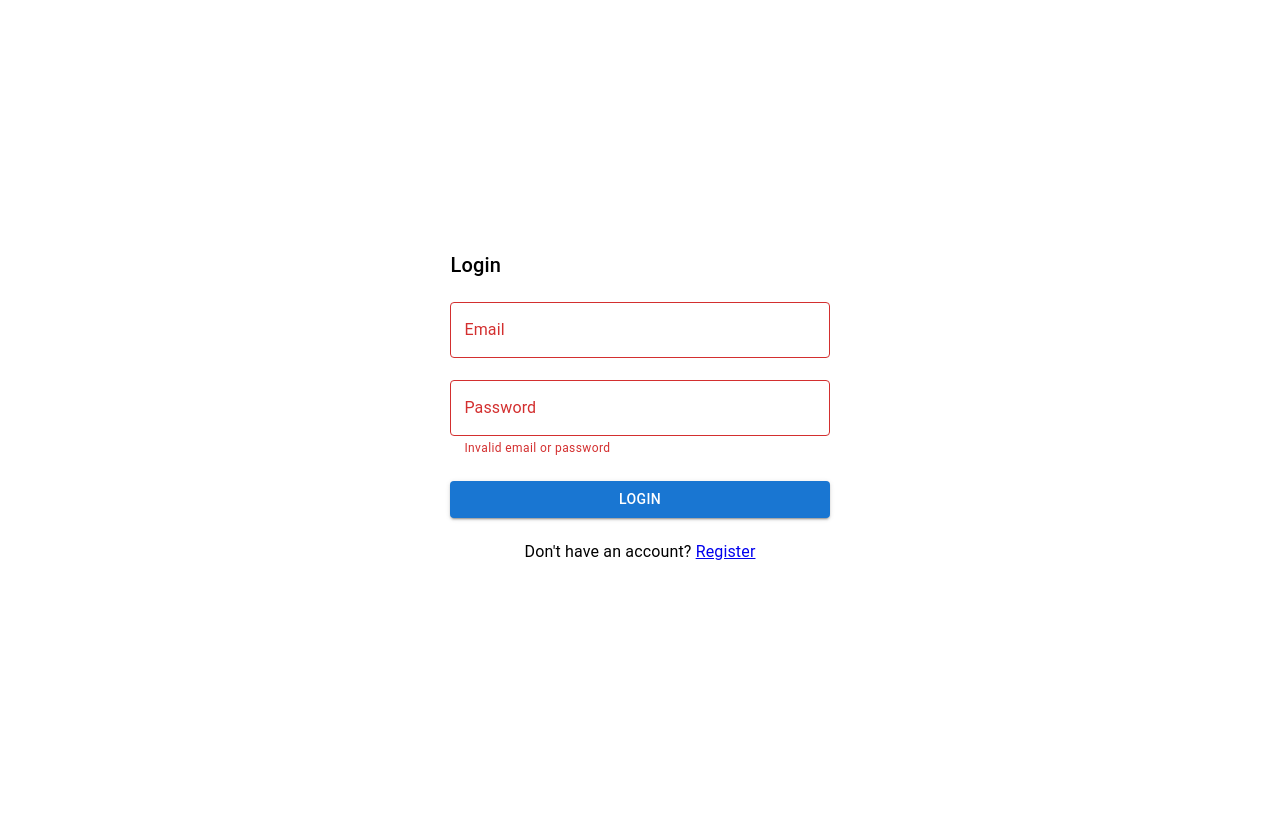
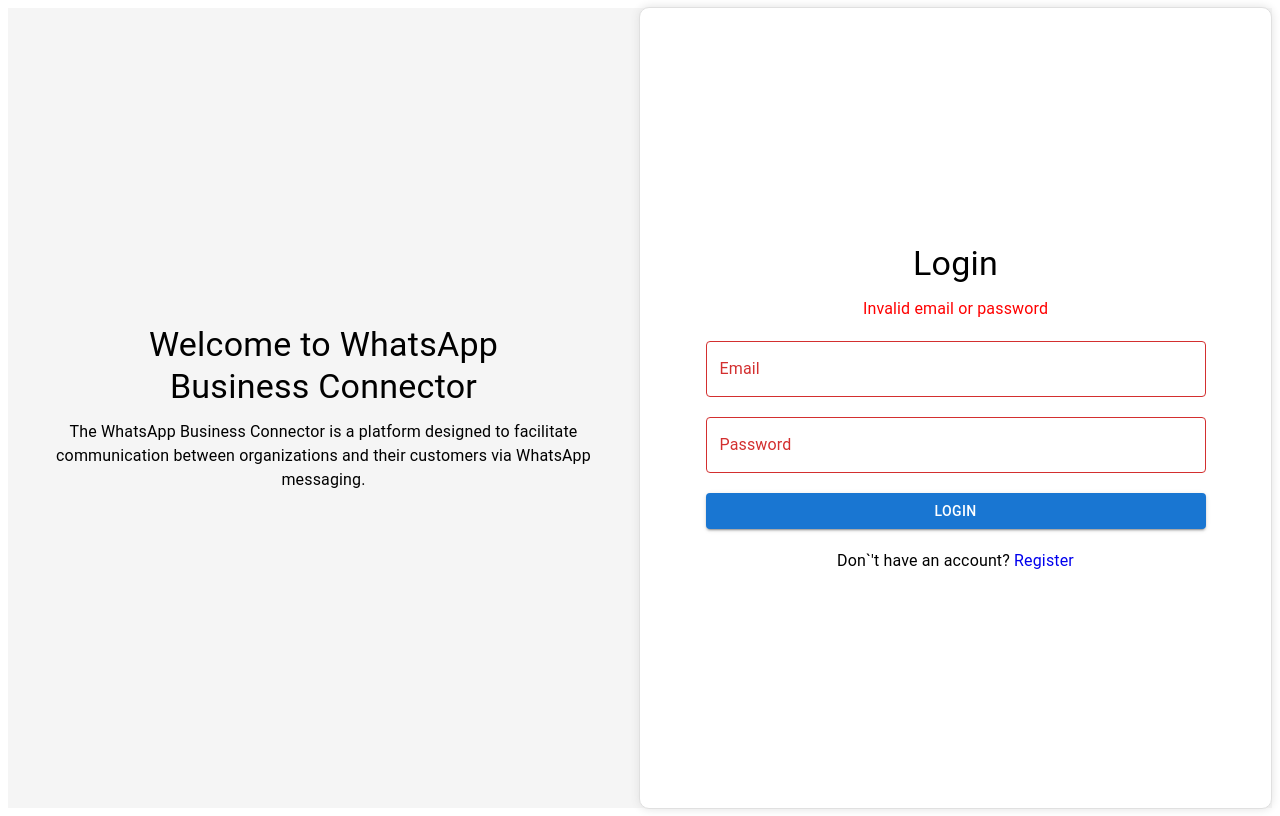
Before and after one commit to Thambara-20/wa-business, a React (Create React App) app in the folder frontend/: page /login in a window 1280 px wide. Built offline with nearby package versions, Linux system fonts and the light colour scheme; no server answers.

Commit message:
updated login and register

```diff
--- a/frontend/src/App.tsx
+++ b/frontend/src/App.tsx
@@ -53,9 +53,9 @@
         <Route path={Paths.LOGIN} element={<Login />} />
         <Route path={Paths.REGISTER} element={<Register />} />
         <Route path={Paths.SIGNUP} element={<PasswordCreate />} />
+        <Route path={Paths.TEMPLATE} element={<Template />} />
         <Route element={<ProtectedRoute />}>
           <Route path={Paths.HOME} element={<Home />} />
-          <Route path={Paths.TEMPLATE} element={<Template />} />
           <Route path={Paths.SETTINGS} element={<Settings />} />
         </Route>
       </Routes>
--- a/frontend/src/components/Appbar/Appbar.tsx
+++ b/frontend/src/components/Appbar/Appbar.tsx
@@ -12,7 +12,6 @@
 import { setSocketId } from "../../redux/user/slice";
 import { Socket, io } from "socket.io-client";
 const url = process.env.REACT_APP_API_URL;
-
 
 const AppbarWrapper = styled.div`
   display: flex;
@@ -120,7 +119,6 @@
   }, []);
 
   useEffect(() => {
-
     const socket: any = io(`${url}`);
 
     socket.on("email_sent_successfully", (id: any) => {
@@ -150,7 +148,7 @@
     return () => {
       socket.disconnect();
     };
-  }, [dispatch]);
+  }, []);
 
   const handleLogin = () => {
     dispatch(login({ user: "test" }));
--- a/frontend/src/containers/Login/Login.tsx
+++ b/frontend/src/containers/Login/Login.tsx
@@ -1,41 +1,81 @@
-import { useEffect, useState } from "react";
+import React, { useEffect, useState } from "react";
 import { Button, TextField, Typography } from "@mui/material";
 import styled from "styled-components";
-const LocalstorageId = `${process.env.REACT_APP_API_URL}`;
-
 import { useAppDispatch, useAppSelector } from "../../redux/hooks";
 import { useNavigate } from "react-router";
 import { authenticate, login, updateUser } from "../../redux/user/slice";
 import { Paths } from "../../App";
-const StyledPasswordCreate = styled.div`
-  position: relative;
+
+const StyledLoginContainer = styled.div`
+  display: flex;
+  justify-content: center;
+  align-items: center;
   height: 100vh;
-  width: 100%;
+  background-color: #f5f5f5;
+
+  @media (max-width: 700px) {
+    flex-direction: column;
+    height: 100vh;
+  }
+`;
+
+const StyledWelcomeContainer = styled.div`
+  flex: 1;
+  padding: 20px;
   display: flex;
   flex-direction: column;
   align-items: center;
   justify-content: center;
+  text-align: center;
+
+  @media (max-width: 700px) {
+    font-size: 0.5rem;
+    flex: 0.5;
+  }
 `;
 
-const StyledTypography = styled(Typography)`
-  margin: 10px 0 12px 0 !important;
-`;
-
-const StyledPasswordContainer = styled.div`
+const StyledLoginFormContainer = styled.div`
+  flex: 1;
+  padding: 20px;
   display: flex;
   flex-direction: column;
   align-items: center;
-  width: 30%;
-  min-width: 250px;
+  justify-content: center;
+  border: 1px solid #e0e0e0;
+  box-shadow: 0px 0px 10px 0px #e0e0e0;
+  border-radius: 10px;
+  height: 95vh;
+  background-color: white;
+  @media (max-width: 700px) {
+
+    height: 10vh;
+    justify-content: flex-start;
+  }
+`;
+
+const StyledForm = styled.form`
+  width: 100%;
   max-width: 500px;
+  display: flex;
+  flex-direction: column;
+  align-items: center;
+
+  @media (max-width: 700px) {
+    min-width: 350px;
+  }
+`;
+
+const StyledTextField = styled(TextField)`
+  margin-bottom: 20px !important;
 `;
 
 const StyledButton = styled(Button)`
-  margin: 10px 0 12px 0 !important;
+  margin-bottom: 20px !important;
 `;
 
-const StyledTextField = styled(TextField)`
-  margin: 10px 0 12px 0 !important;
+const StyledErrorMessage = styled(Typography)`
+  margin-bottom: 20px !important;
+  color: red;
 `;
 
 const Login = () => {
@@ -49,9 +89,7 @@
   const isLogged = useAppSelector((state) => state.user.isLogged);
 
   useEffect(() => {
-
     dispatch(authenticate());
-
     if (isLogged) {
       navigate(Paths.HOME);
     }
@@ -80,16 +118,25 @@
   };
 
   return (
-    <StyledPasswordCreate>
-      <StyledPasswordContainer>
-        <StyledTypography
-          fontSize={20}
-          fontWeight={500}
-          justifyContent={"flex-start"}
-          width={"100%"}
-        >
+    <StyledLoginContainer>
+      <StyledWelcomeContainer>
+        <Typography variant="h4" gutterBottom maxWidth={400}>
+          Welcome to WhatsApp Business Connector
+        </Typography>
+        <Typography maxWidth={600}>
+          The WhatsApp Business Connector is a platform designed to facilitate
+          communication between organizations and their customers via WhatsApp
+          messaging.
+        </Typography>
+      </StyledWelcomeContainer>
+      <StyledLoginFormContainer>
+        <Typography variant="h4" gutterBottom>
           Login
-        </StyledTypography>
+        </Typography>
+        <StyledForm onSubmit={handleSubmit}>
+          <StyledErrorMessage>
+            {emailError || LoginError ? "Invalid email or password" : ""}
+          </StyledErrorMessage>
           <StyledTextField
             fullWidth
             placeholder="Email"
@@ -97,7 +144,7 @@
             onChange={(e) => handleEmailChange(e.target.value)}
             error={emailError || LoginError}
             label="Email"
-          helperText={emailError ? "Mandatory field missing" : ""}
+            helperText={emailError ? "Email is required" : ""}
           />
           <StyledTextField
             fullWidth
@@ -107,22 +154,17 @@
             value={password}
             onChange={(e) => handlePasswordChange(e.target.value)}
             error={passwordError || LoginError}
-          helperText={
-            passwordError
-              ? "Mandatory field missing"
-              : LoginError
-                ? "Invalid email or password"
-                : ""
-          }
+            helperText={passwordError ? "Password is required" : ""}
           />
           <StyledButton variant="contained" fullWidth onClick={handleSubmit}>
             Login
           </StyledButton>
-        <StyledTypography>
-          Don&apos;t have an account? <a href={Paths.REGISTER}>Register</a>
-        </StyledTypography>
-      </StyledPasswordContainer>
-    </StyledPasswordCreate>
+          <Typography>
+            Don`&apos;t have an account? <a href={Paths.REGISTER} style={{textDecoration:"none"}}>Register</a>
+          </Typography>
+        </StyledForm>
+      </StyledLoginFormContainer>
+    </StyledLoginContainer>
   );
 };
 
--- a/frontend/src/containers/Register/Register.tsx
+++ b/frontend/src/containers/Register/Register.tsx
@@ -4,10 +4,7 @@
 import { Visibility, VisibilityOff } from "@mui/icons-material";
 import { useAppDispatch, useAppSelector } from "../../redux/hooks";
 import { useNavigate } from "react-router";
-import {
-  register,
-  updateNewUser,
-} from "../../redux/user/slice";
+import { register, updateNewUser } from "../../redux/user/slice";
 import { Paths } from "../../App";
 import {
   isValidEmail,
@@ -17,16 +14,51 @@
 import NotificationPopup from "../../components/Notification/Notification";
 import { NotificationTypes } from "../../utilities";
 
-const StyledPasswordCreate = styled.div`
-  position: relative;
+const StyledLoginContainer = styled.div`
+  display: flex;
+  justify-content: center;
+  align-items: center;
   height: 100vh;
-  width: 100%;
+  background-color: #f5f5f5;
+
+  @media (max-width: 700px) {
+    flex-direction: column;
+    height: 100vh;
+  }
+`;
+
+const StyledWelcomeContainer = styled.div`
+  flex: 1;
+  padding: 20px;
   display: flex;
   flex-direction: column;
   align-items: center;
   justify-content: center;
+  text-align: center;
+
+  @media (max-width: 700px) {
+    font-size: 0.5rem;
+    flex: 0.5;
+  }
 `;
 
+const StyledPasswordCreate = styled.div`
+  flex: 1;
+  padding: 20px;
+  display: flex;
+  flex-direction: column;
+  align-items: center;
+  justify-content: center;
+  border: 1px solid #e0e0e0;
+  box-shadow: 0px 0px 10px 0px #e0e0e0;
+  border-radius: 10px;
+  height: 95vh;
+  background-color: white;
+  @media (max-width: 700px) {
+    width: 89%;
+    justify-content: flex-start;
+  }
+`;
 const StyledTypography = styled(Typography)`
   margin: 10px 0 12px 0 !important;
 `;
@@ -35,9 +67,13 @@
   display: flex;
   flex-direction: column;
   align-items: center;
-  width: 30%;
+  width: 70%;
   min-width: 250px;
   max-width: 500px;
+
+  @media (max-width: 700px) {
+    width: 100%;
+  }
 `;
 
 const StyledButton = styled(Button)`
@@ -127,11 +163,23 @@
   };
 
   return (
+    <StyledLoginContainer>
+      <StyledWelcomeContainer>
+        <Typography variant="h4" gutterBottom maxWidth={400}>
+          Welcome to WhatsApp Business Connector
+        </Typography>
+        <Typography maxWidth={600}>
+          The WhatsApp Business Connector is a platform designed to facilitate
+          communication between organizations and their customers via WhatsApp
+          messaging.
+        </Typography>
+      </StyledWelcomeContainer>
       <StyledPasswordCreate>
         <StyledPasswordContainer>
           <StyledTypography
-          fontSize={20}
-          justifyContent={"flex-start"}
+            fontSize={30}
+            justifyContent={"center"}
+            textAlign={"center"}
             width={"100%"}
             fontWeight={500}
           >
@@ -204,7 +252,9 @@
             placeholder="Confirm Password"
             value={confirmPassword}
             onChange={(e) => handleConfirmPasswordChange(e.target.value)}
-          error={confirmPassword !== user.password || PasswordComfirmEmptyError}
+            error={
+              confirmPassword !== user.password || PasswordComfirmEmptyError
+            }
             helperText={
               confirmPassword !== user.password
                 ? "Please make sure your passwords match!"
@@ -225,7 +275,10 @@
           </StyledButton>
           <StyledTypography>
             Already have an account?{" "}
-          <a href={Paths.LOGIN} style={{ color: "blue" }}>
+            <a
+              href={Paths.LOGIN}
+              style={{ color: "blue", textDecoration: "none" }}
+            >
               Login
             </a>
           </StyledTypography>
@@ -237,6 +290,7 @@
           onSubmit={notification.onConfirm}
         />
       </StyledPasswordCreate>
+    </StyledLoginContainer>
   );
 };
 
```
Lines whose indentation alone changed are shown as unchanged.
